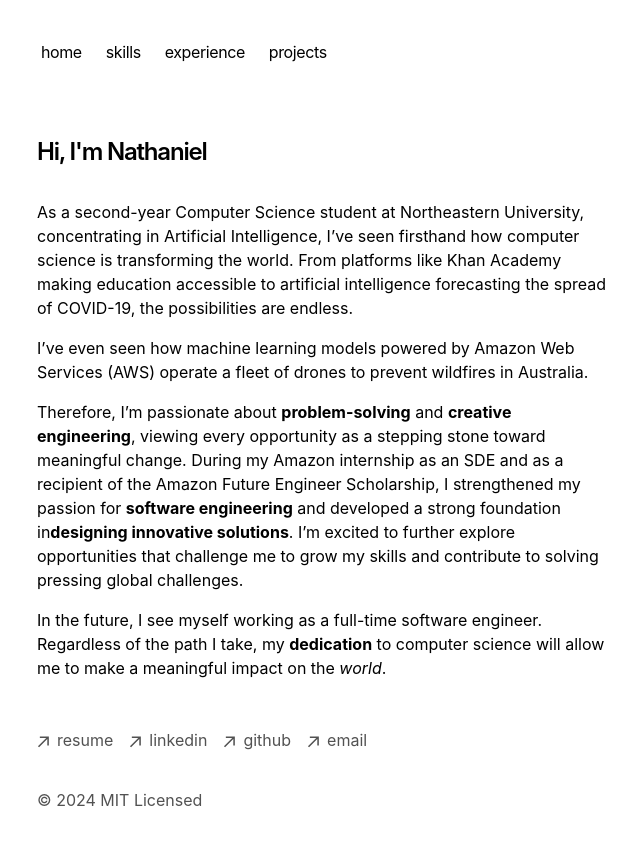
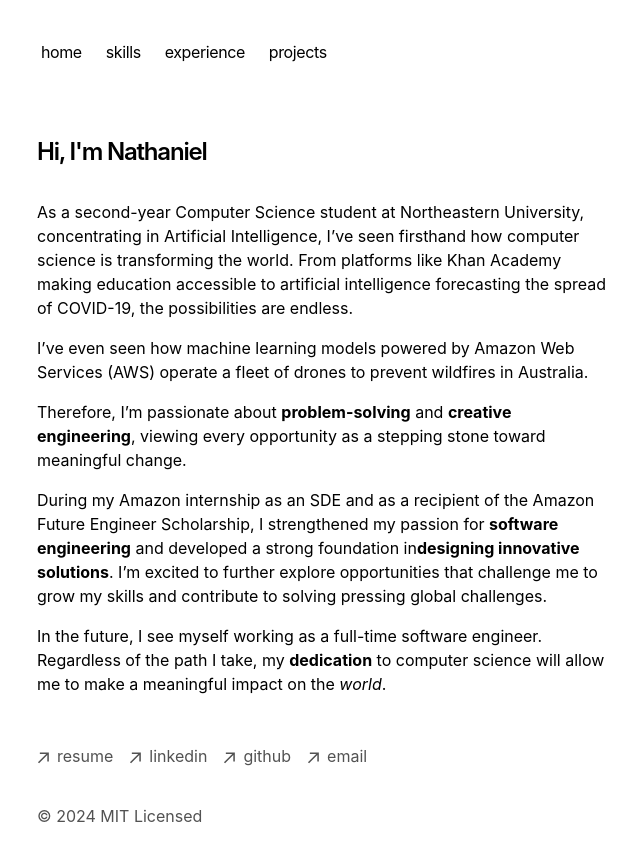
Before and after one commit to nnwetzel/portfolio, a Next.js app: page / in a window 1280 px wide. Shown: the top 860 px of the page, without its empty margins (315-955 px from the left). Built offline with nearby package versions, Linux system fonts and the light colour scheme.

Commit message:
About me update

```diff
--- a/app/layout.tsx
+++ b/app/layout.tsx
@@ -11,7 +11,7 @@ import { baseUrl } from './sitemap'
 export const metadata: Metadata = {
   metadataBase: new URL(baseUrl),
   title: {
-    default: 'Next.js Portfolio Starter',
+    default: 'Nathaniel Wetzel',
     template: '%s | Next.js Portfolio Starter',
   },
   description: 'This is my portfolio.',
--- a/app/page.tsx
+++ b/app/page.tsx
@@ -18,7 +18,10 @@ export default function Page() {
         </p>
         <p className="mb-4">
           Therefore, I’m passionate about <b>problem-solving</b> and <b>creative engineering</b>, viewing
-          every opportunity as a stepping stone toward meaningful change. During my Amazon
+          every opportunity as a stepping stone toward meaningful change.
+        </p>
+        <p className="mb-4">
+          During my Amazon
           internship as an SDE and as a recipient of the Amazon Future Engineer Scholarship, I
           strengthened my passion for <b>software engineering</b> and developed a strong foundation in
           <b>designing innovative solutions</b>. I’m excited to further explore opportunities that
```
